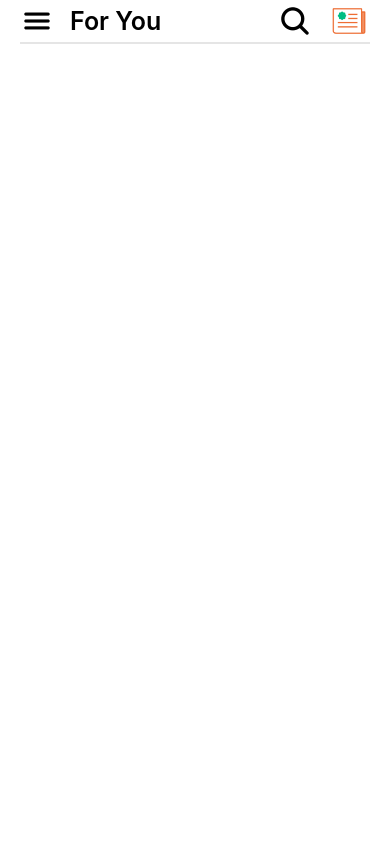
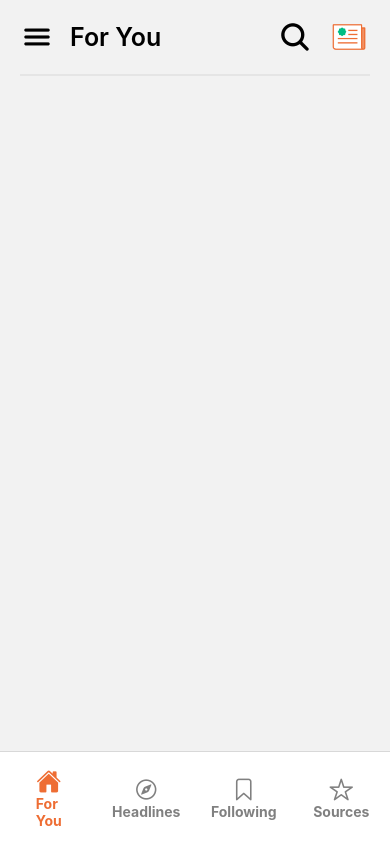
Before and after one commit to 1olelllka/ExpressNews, a React Native app in the folder frontend/: screen /Home in a window 390 px wide. Built offline with nearby package versions, Linux system fonts and the light colour scheme.

Commit message:
added first version of bottom navigation bar and change some style to header

```diff
--- a/frontend/App.js
+++ b/frontend/App.js
@@ -1,7 +1,7 @@
-import Home from './components/home';
+import MyTabs from './components/tabs';
 
 export default function App() {
   return (
-    <Home />
+    <MyTabs />
   );
 }
--- /dev/null
+++ b/frontend/components/screens/following.jsx
@@ -0,0 +1,10 @@
+import { View, Text } from 'react-native'
+import React from 'react'
+
+export default function Following() {
+  return (
+    <View>
+      <Text>Following</Text>
+    </View>
+  )
+}
--- /dev/null
+++ b/frontend/components/screens/headlines.jsx
@@ -0,0 +1,10 @@
+import { View, Text } from 'react-native'
+import React from 'react'
+
+export default function Headlines() {
+  return (
+    <View>
+      <Text>Headlines</Text>
+    </View>
+  )
+}
--- a/frontend/components/home/header.jsx
+++ b/frontend/components/screens/home/header.jsx
@@ -5,14 +5,14 @@ import { heightPercentageToDP as hp, widthPercentageToDP as wp } from 'react-nat
 
 export default function Header() {
   return (
-    <View className = "flex ml-5 mr-5 flex-row border-b-2 border-neutral-200">
+    <View className = "flex ml-5 mr-5 pt-4 pb-4 flex-row border-b-2 border-neutral-200">
         <View className = "flex-1 justify-start flex-row items-center">
-        <Ionicons name="menu" size={hp(4)} color="black" />
-        <Text style = {{fontSize: hp(3)}} className = "ml-4 font-semibold">For You</Text>
+            <Ionicons name="menu" size={hp(4)} color="black" />
+            <Text style = {{fontSize: hp(3)}} className = "ml-4 font-semibold">For You</Text>
         </View>
         <View className = "flex-1 flex-row justify-end items-center">
-        <Ionicons name="search" size={hp(4)} color="black" />
-        <Image source = {require('../../assets/icon.png')} style = {{width: hp(5), height: hp(5)}} className = "rounded-full ml-4" />
+            <Ionicons name="search" size={hp(4)} color="black" />
+            <Image source = {require('../../../assets/icon.png')} style = {{width: hp(5), height: hp(5)}} className = "rounded-full ml-4" />
         </View>
     </View>
   )
--- /dev/null
+++ b/frontend/components/screens/sources.jsx
@@ -0,0 +1,10 @@
+import { View, Text } from 'react-native'
+import React from 'react'
+
+export default function Sources() {
+  return (
+    <View>
+      <Text>Sources</Text>
+    </View>
+  )
+}
--- /dev/null
+++ b/frontend/components/tabs.jsx
@@ -0,0 +1,60 @@
+import { View, Text } from 'react-native';
+import { createBottomTabNavigator } from '@react-navigation/bottom-tabs';
+import { NavigationContainer } from '@react-navigation/native';
+import { heightPercentageToDP as hp, widthPercentageToDP as wp } from 'react-native-responsive-screen';
+import { Ionicons } from '@expo/vector-icons';
+import Home from './screens/home';
+import Headlines from './screens/headlines';
+import Following from './screens/following';
+import Sources from './screens/sources';
+
+const Tab = createBottomTabNavigator();
+
+export default function MyTabs() {
+  return (
+    <NavigationContainer>
+        <Tab.Navigator screenOptions={{headerShown: false, tabBarShowLabel: false, tabBarStyle: {height: hp(11)}}}>
+            <Tab.Screen name="Home" component={Home} options={{
+                tabBarIcon: ({focused}) => {
+                    return (
+                        <View className = "items-center justify-center">
+                            <Ionicons name="home" size={hp(3)} color={focused ? "#EE6D33" : "gray"} />
+                            <Text style = {{color: focused ? "#EE6D33": "gray", fontWeight: '700'}}>For You</Text>
+                        </View>
+                    )
+                }
+            }}/>
+            <Tab.Screen name="Headlines" component={Headlines} options={{
+                tabBarIcon: ({focused}) => {
+                    return (
+                        <View className = "items-center justify-center">
+                            <Ionicons name="compass-outline" size={hp(3)} color={focused ? "#EE6D33" : "gray"} />
+                            <Text style = {{color: focused ? "#EE6D33": "gray", fontWeight: '700'}}>Headlines</Text>
+                        </View>
+                    )
+                }
+            }}/>
+            <Tab.Screen name="Following" component={Following} options={{
+                tabBarIcon: ({focused}) => {
+                    return (
+                        <View className = "items-center justify-center">
+                            <Ionicons name="bookmark-outline" size={hp(3)} color={focused ? "#EE6D33" : "gray"} />
+                            <Text style = {{color: focused ? "#EE6D33": "gray", fontWeight: '700'}}>Following</Text>
+                        </View>
+                    )
+                }
+            }}/>
+            <Tab.Screen name="Sources" component={Sources} options={{
+                tabBarIcon: ({focused}) => {
+                    return (
+                        <View className = "items-center justify-center">
+                            <Ionicons name="star-outline" size={hp(3)} color={focused ? "#EE6D33" : "gray"} />
+                            <Text style = {{color: focused ? "#EE6D33": "gray", fontWeight: '700'}}>Sources</Text>
+                        </View>
+                    )
+                }
+            }}/>
+        </Tab.Navigator>
+    </NavigationContainer>
+  );
+}
--- a/frontend/package.json
+++ b/frontend/package.json
@@ -9,6 +9,8 @@
     "web": "expo start --web"
   },
   "dependencies": {
+    "@react-navigation/bottom-tabs": "^6.5.20",
+    "@react-navigation/native": "^6.1.17",
     "expo": "~50.0.17",
     "expo-status-bar": "~1.11.1",
     "nativewind": "^2.0.11",
```
Also changed, not shown: frontend/components/screens/home.jsx (renamed from frontend/components/home.jsx), 1 other file (tests, documents, lock files or other folders).
